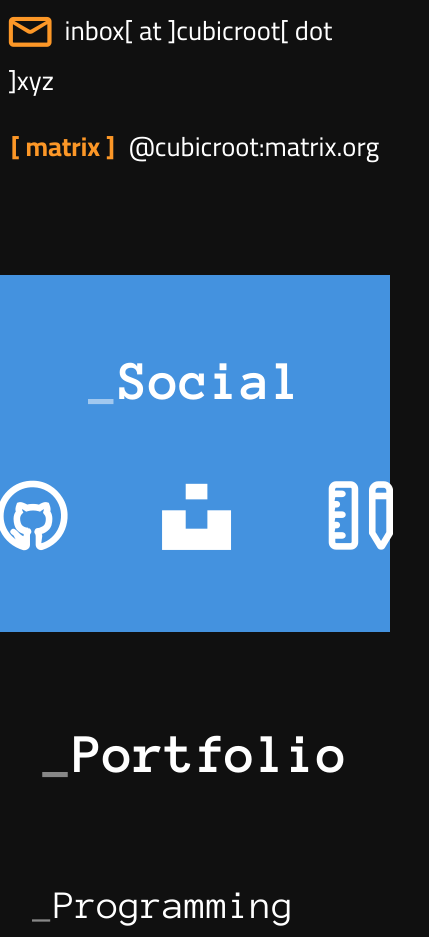
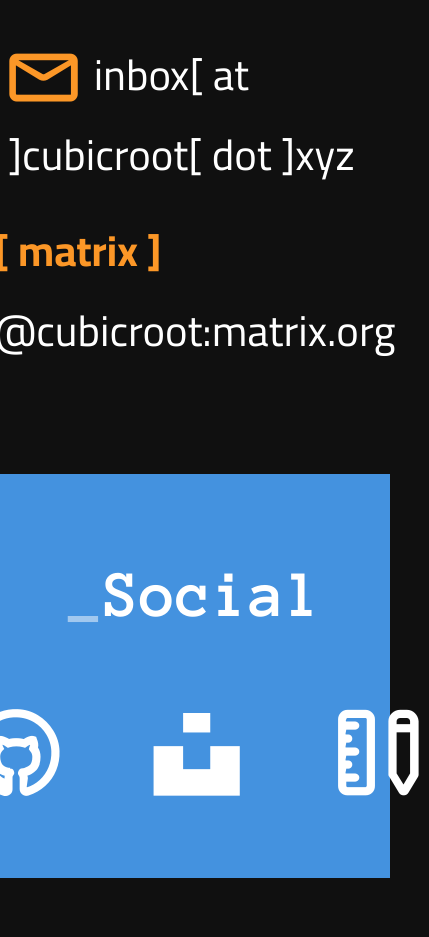
Before and after one commit to CubicrootXYZ/My-Website, a plain HTML site: page index.html in a window 390 px wide. Shown: the part 1060-1997 px from the top of the page, 429 px wide, since content can reach past the window. Drawn offline with Linux system fonts and the light colour scheme; files whose address does not match are found by name.

Commit message:
improve mobile css

```diff
--- a/assets/css/main.css
+++ b/assets/css/main.css
@@ -334,3 +334,34 @@
         transform: translateX(0rem);
     }
 }
+
+/* Mobile */
+
+@media only screen and (device-width: 1280px),
+only screen and (max-width:1280px) {
+    .t-medium {
+        font-size: 32pt;
+    }
+
+    .t-big {
+        font-size: 40pt;
+    }
+
+    h2 {
+        font-size: 50pt;
+    }
+
+    h3 {
+        font-size: 42pt;
+    }
+
+    h4 {
+        font-size: 46pt;
+    }
+
+    .card {
+        font-size: 28pt;
+        min-width: 40rem;
+    }
+
+}
```
Also changed, not shown: impressum.html (+1 -1 lines), 1 other file.
